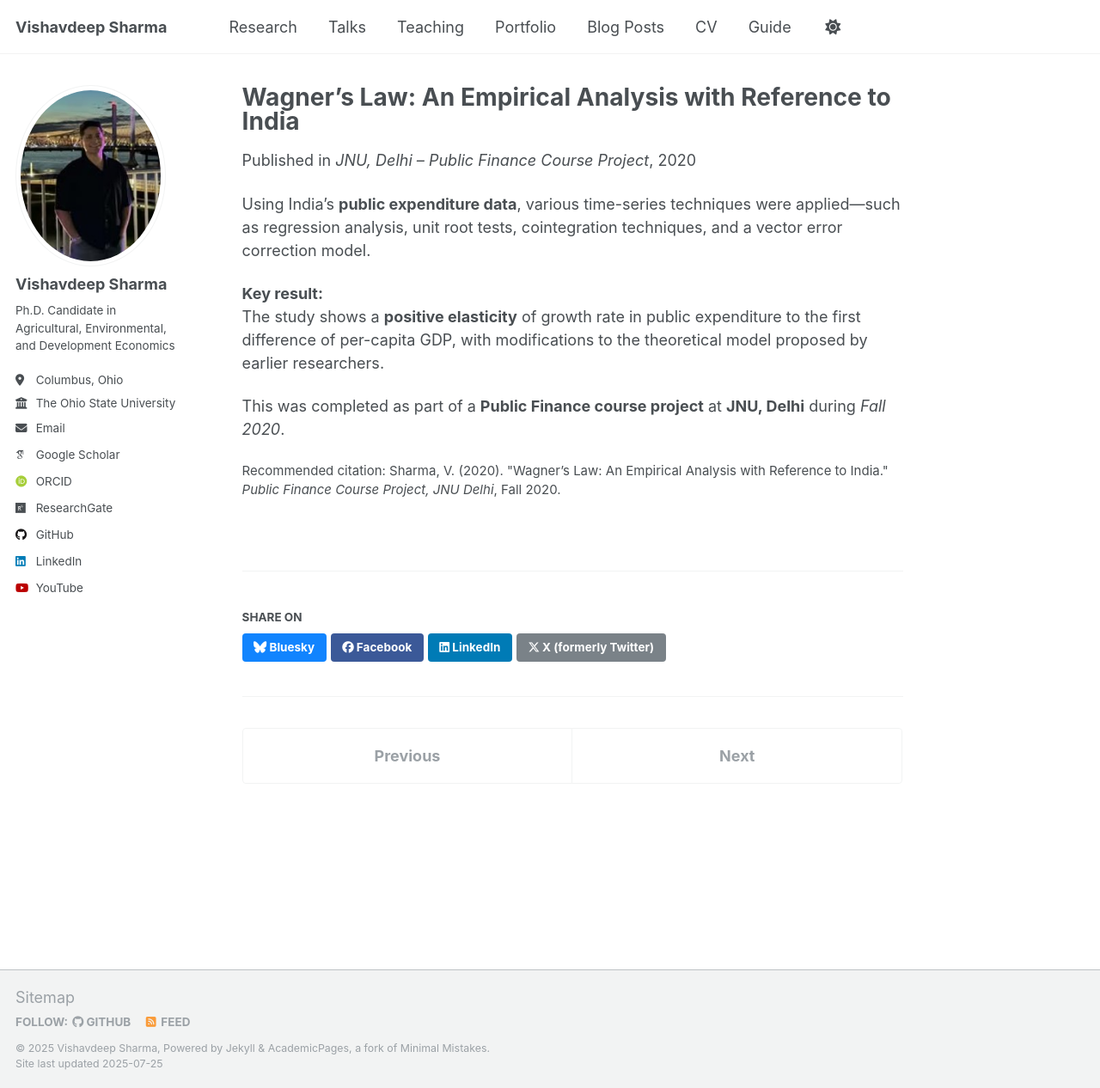
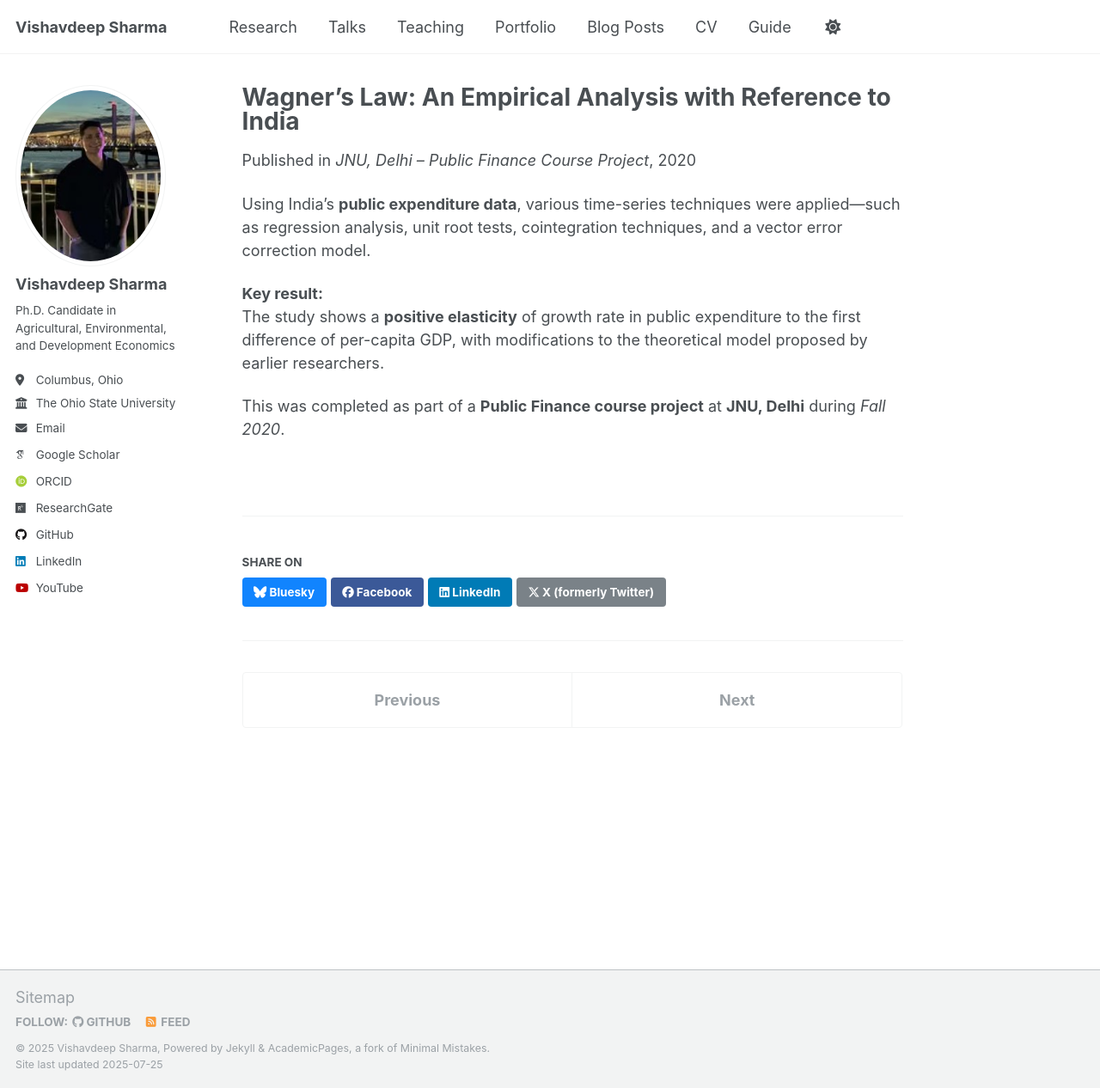
Before and after one commit to vishavdeeps95/vishavdeeps95.github.io, a Jekyll site: the page built from _publications/2025-06-08-paper-title-number-5.md, in a window 1280 px wide and 1266 px high. Shown: the whole window at 86% size. Built offline with Jekyll 4.4.1, drawn with Linux system fonts in a browser that asks for light colours; some web fonts are replaced; a script that is not in the unit is left out.

Commit message:
Update 2025-06-08-paper-title-number-5.md

```diff
--- a/_publications/2025-06-08-paper-title-number-5.md
+++ b/_publications/2025-06-08-paper-title-number-5.md
@@ -6,7 +6,6 @@ permalink: /publication/2020-wagners-law-india
 excerpt: 'Using India’s public expenditure data, this paper empirically tests Wagner’s Law with time-series methods and finds a positive elasticity of growth rate in expenditure to per-capita GDP.'
 date: 2020-12-01
 venue: 'JNU, Delhi – Public Finance Course Project'
-citation: 'Sharma, V. (2020). "Wagner’s Law: An Empirical Analysis with Reference to India." <i>Public Finance Course Project, JNU Delhi</i>, Fall 2020.'
 ---
 
 Using India’s **public expenditure data**, various time-series techniques were applied—such as regression analysis, unit root tests, cointegration techniques, and a vector error correction model.
```
